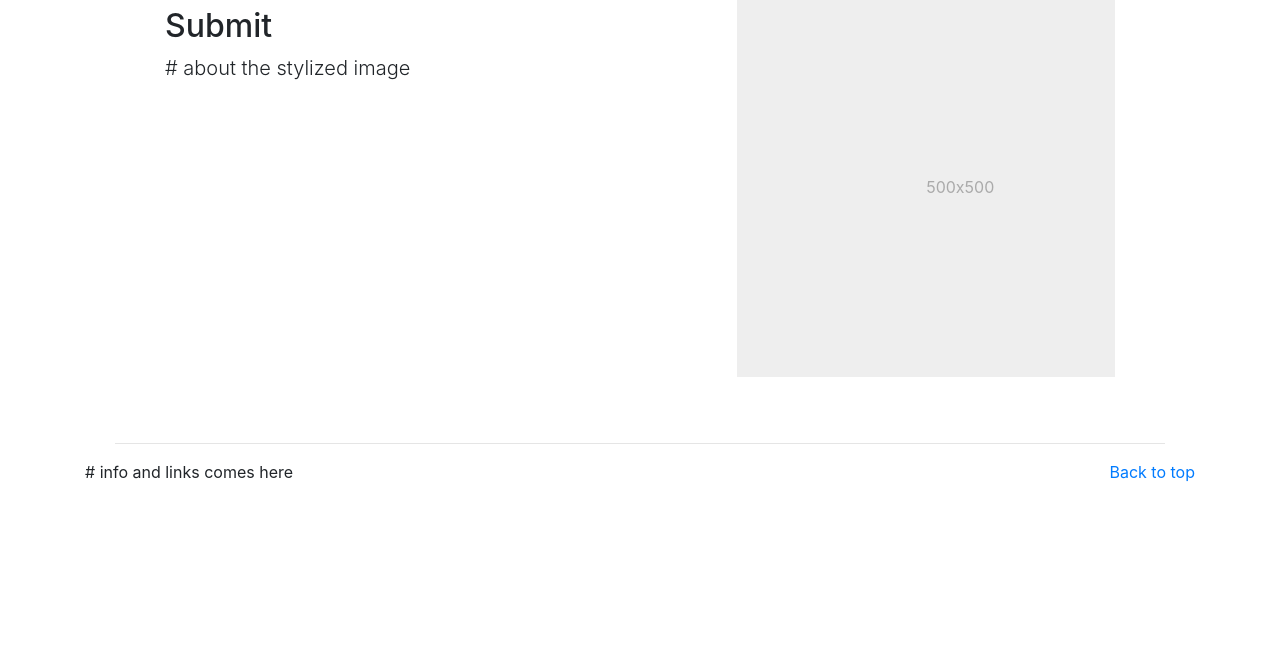
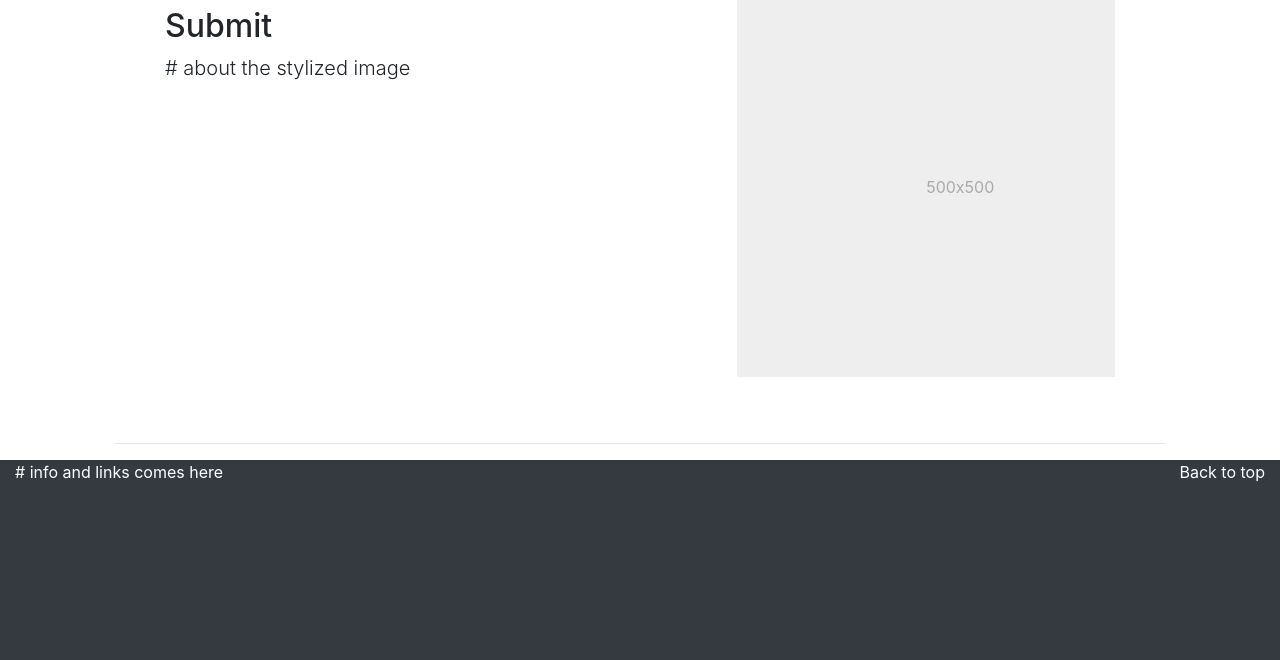
Before and after one commit to avgupt/NeuralArt, a Flask app: page / in a window 1280 px wide. Shown: the part 1907-2567 px from the top of the page. Before the commit the page ends 2389 px from the top, so only its background shows below. Run offline with Flask 2, Linux system fonts and the light colour scheme; some libraries are stand-ins or nearby versions.

Commit message:
Add footer

```diff
--- a/NeuralArt/templates/base.html
+++ b/NeuralArt/templates/base.html
@@ -53,6 +53,7 @@
               {% block body %} {% endblock %}
               </div>
         </div>
+        {% block footer %} {% endblock %}
 
         <script src="https://code.jquery.com/jquery-3.5.1.slim.min.js" integrity="sha384-DfXdz2htPH0lsSSs5nCTpuj/zy4C+OGpamoFVy38MVBnE+IbbVYUew+OrCXaRkfj" crossorigin="anonymous"></script>
         <script src="https://cdn.jsdelivr.net/npm/popper.js@1.16.0/dist/umd/popper.min.js" integrity="sha384-Q6E9RHvbIyZFJoft+2mJbHaEWldlvI9IOYy5n3zV9zzTtmI3UksdQRVvoxMfooAo" crossorigin="anonymous"></script>
--- a/NeuralArt/templates/index.html
+++ b/NeuralArt/templates/index.html
@@ -28,6 +28,19 @@ h1 {
 
   margin-bottom: 10px;
   padding-bottom: 10px;
+}
+
+.footer {
+  background-color: #343a40;
+  height: 200px;
+}
+
+.footer p {
+  color: white;
+}
+
+.footer a {
+  color: white;
 }
 
 {% endblock %}
@@ -133,10 +146,16 @@ h1 {
 
   </div>
 
-  <!-- FOOTER -->
-  <footer class="container">
-    <p class="float-right"><a href="/home">Back to top</a></p>
-    <p># info and links comes here</p>
+{% endblock %}
+
+{% block footer%}
+
+  <footer class="container-fluid footer">
+    <p>
+      <a class="float-right" href="/home">Back to top</a>
+      # info and links comes here
+    </p>
+
   </footer>
 
 {% endblock %}
```
